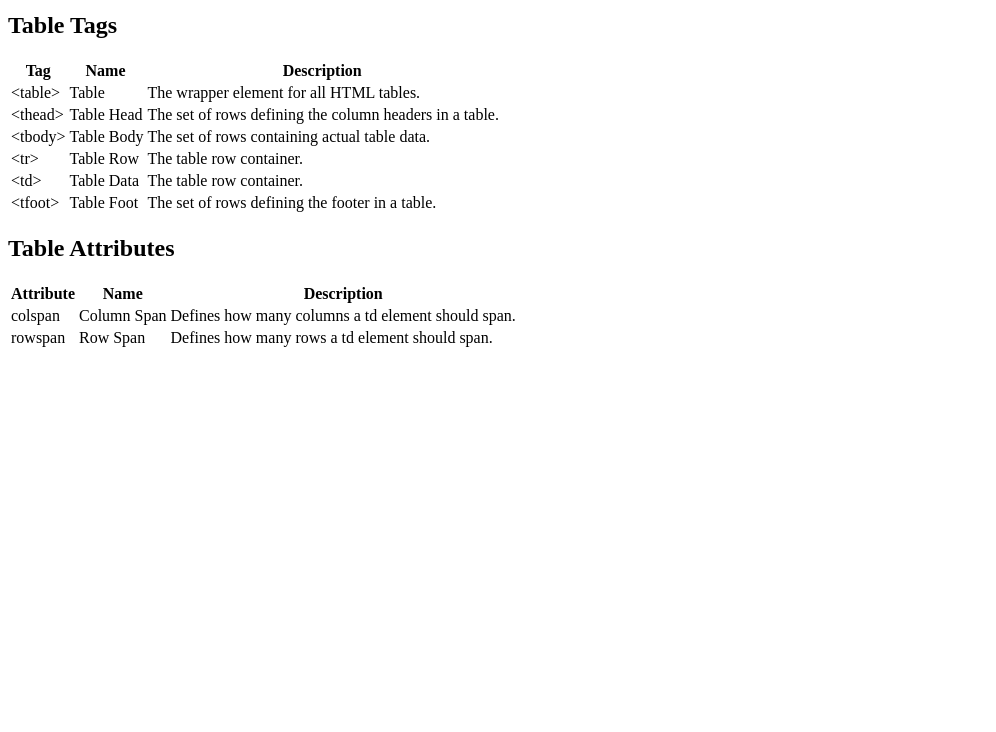
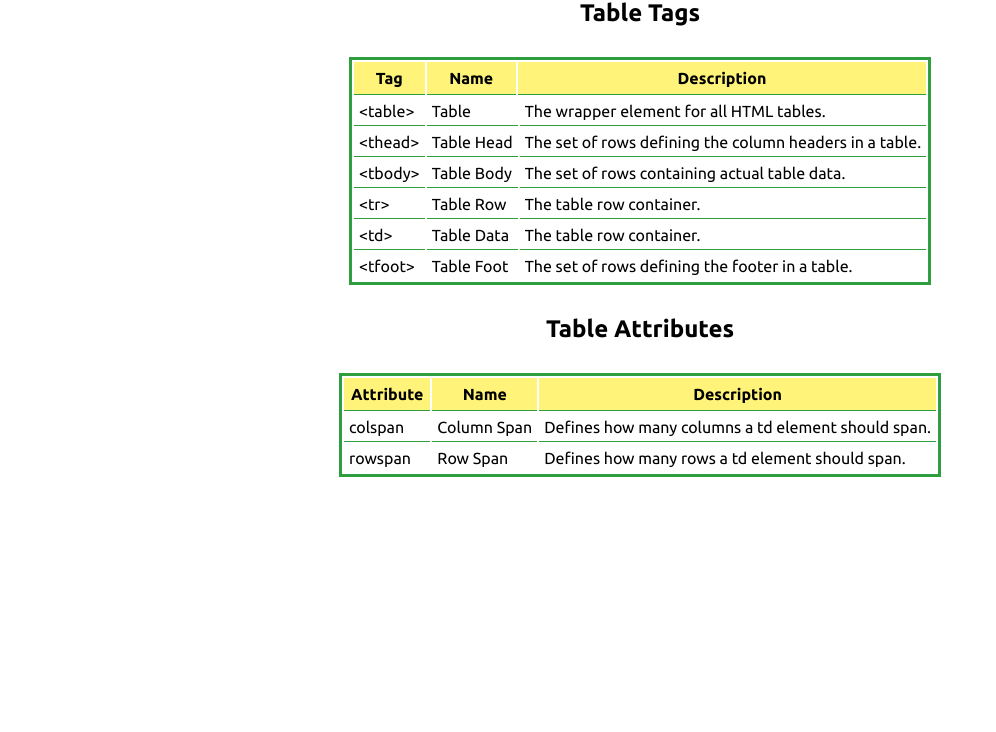
Before and after one commit to flaesh585/flaesh.github.io, a plain HTML site: page index.html in a window 1280 px wide. Shown: the part 68-800 px from the top of the page, without its empty margins (0-996 px from the left). Drawn offline with Linux system fonts and the light colour scheme.

Commit message:
Update index.html

```diff
--- a/index.html
+++ b/index.html
@@ -2,7 +2,7 @@
 <html>
     <head>
         <title>HTML CSS Cheatsheet</title>
-        <link rel="stylesheet" href="styles.css>
+        <link rel="stylesheet" href="styles.css">
         <link rel="preconnect" href="https://fonts.googleapis.com">
         <link rel="preconnect" href="https://fonts.gstatic.com" crossorigin>
         <link href="https://fonts.googleapis.com/css2?family=Ubuntu:wght@400;700&display=swap" rel="stylesheet">
```
